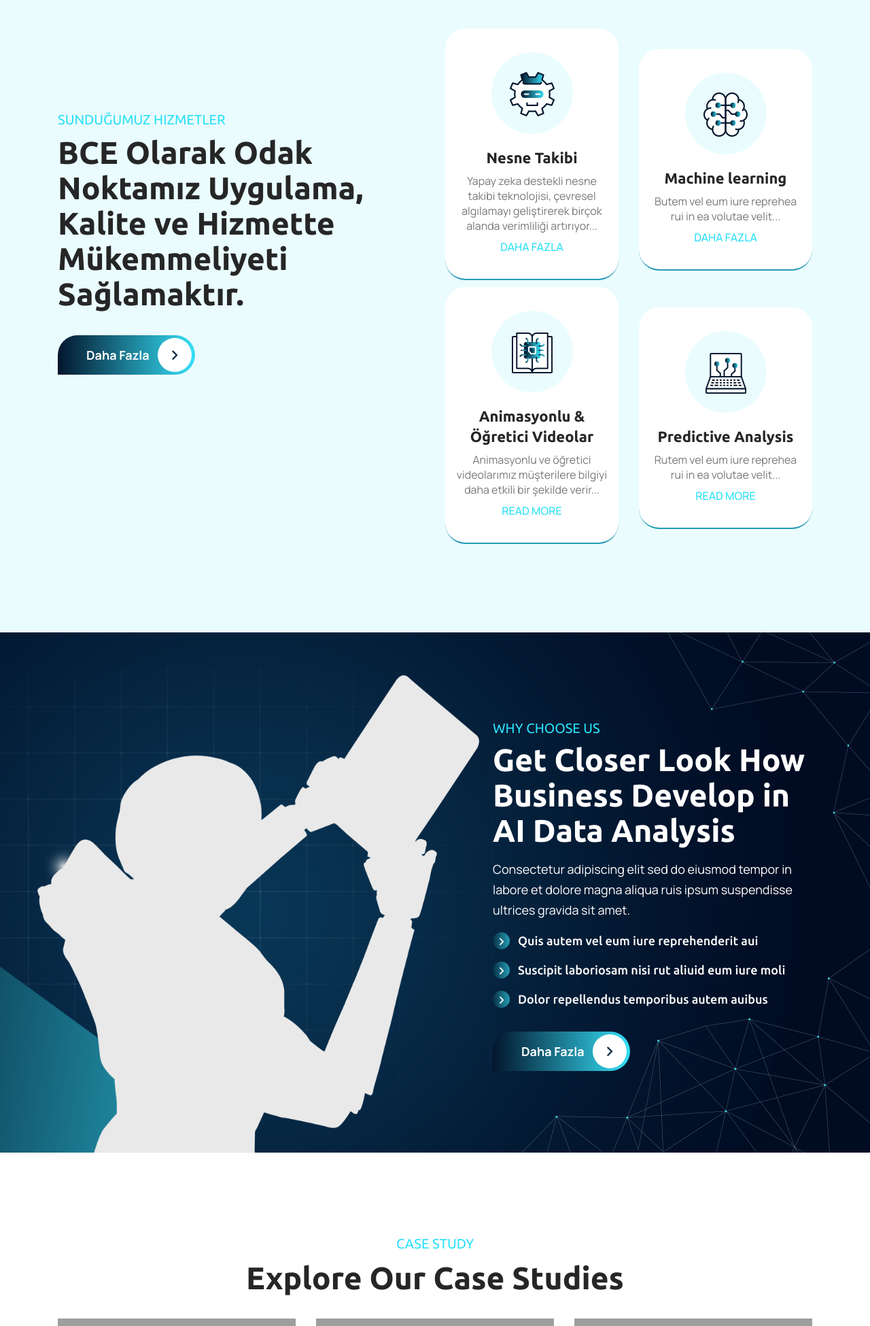
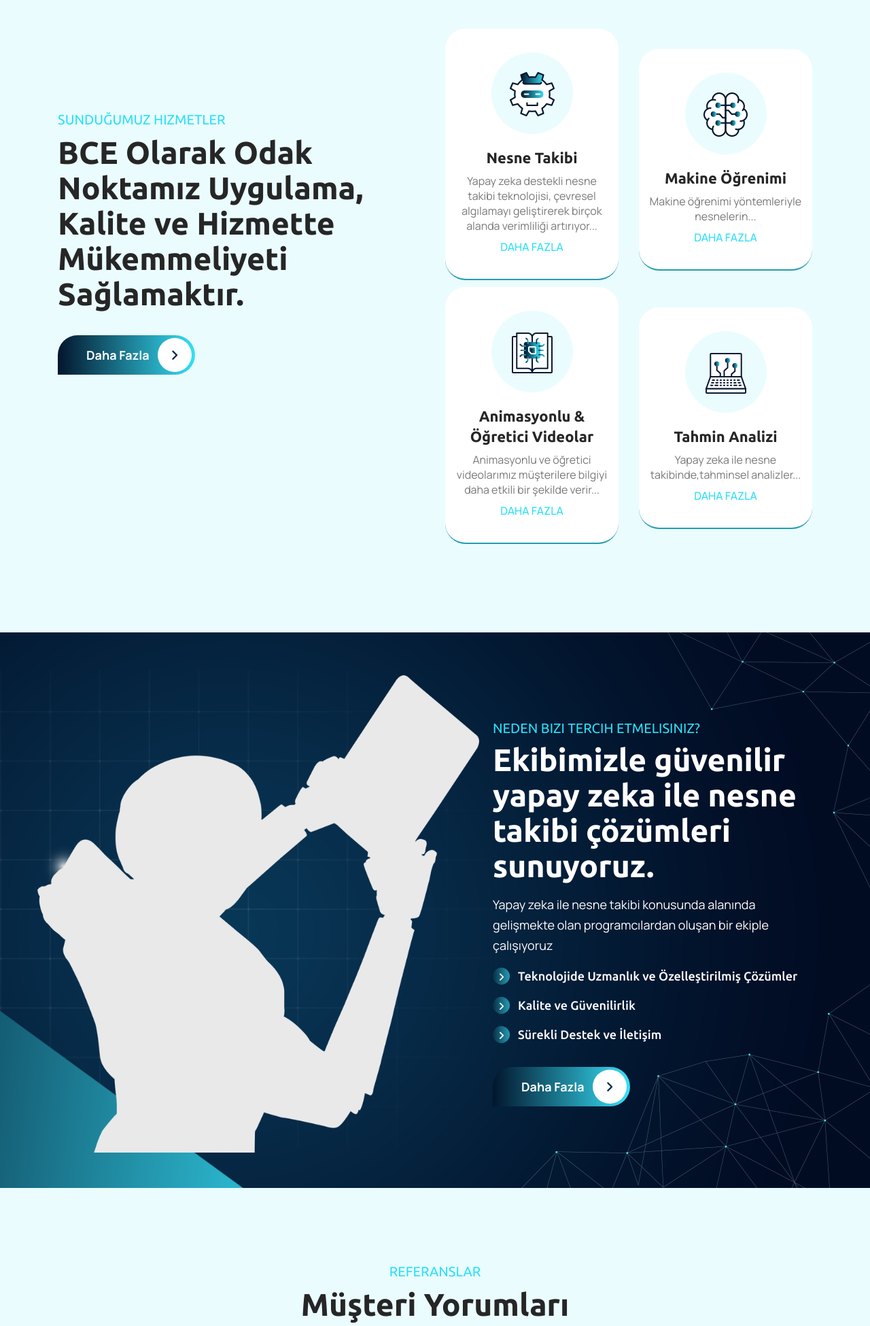
Before and after one commit to m3cthegamer/website, a PHP site: page /test/index.php in a window 1280 px wide. Shown: the part 1810-3760 px from the top of the page at 68% size. Run offline with PHP 8.4, Linux system fonts and the light colour scheme; some libraries are stand-ins or nearby versions; grey boxes are pictures that could not be loaded.

Commit message:
SİTE SON HALİ

```diff
--- a/about.html
+++ b/about.html
@@ -67,7 +67,7 @@
                             <div class="dropdown-menu drop-down-content">
                                 <ul class="list-unstyled drop-down-pages">
                                     <li class="nav-item">
-                                        <a class="dropdown-item nav-link" href="./team.html">Takımımız</a>
+                                        <a class="dropdown-item nav-link" href="./market.php">Market</a>
                                     </li>
                                     <li class="nav-item">
                                         <a class="dropdown-item nav-link" href="./faq.html">S.S.S</a>
@@ -334,7 +334,7 @@
                         <ul class="list-unstyled mb-0">
                             <li><i class="fa-solid fa-angle-right"></i><a href="./service.html" class=" text-size-16 text text-decoration-none">Nesne Takibi</a></li>
                             <li><i class="fa-solid fa-angle-right"></i><a href="./faq.html" class=" text-size-16 text text-decoration-none">Referanslar</a></li>
-                            <li><i class="fa-solid fa-angle-right"></i><a href="./team.html" class=" text-size-16 text text-decoration-none">Takımımız</a></li>
+                            <li><i class="fa-solid fa-angle-right"></i><a href="./market.php" class=" text-size-16 text text-decoration-none">Market</a></li>
                             <li><i class="fa-solid fa-angle-right"></i><a href="./faq.html" class=" text-size-16 text text-decoration-none">S.S.S</a></li>
                         </ul>
                     </div>
--- a/contact.html
+++ b/contact.html
@@ -67,7 +67,7 @@
                             <div class="dropdown-menu drop-down-content">
                                 <ul class="list-unstyled drop-down-pages">
                                     <li class="nav-item">
-                                        <a class="dropdown-item nav-link" href="./team.html">Takımımız</a>
+                                        <a class="dropdown-item nav-link" href="./market.php">Market</a>
                                     </li>
                                     <li class="nav-item">
                                         <a class="dropdown-item nav-link" href="./faq.html">S.S.S</a>
@@ -266,7 +266,7 @@
                         <ul class="list-unstyled mb-0">
                             <li><i class="fa-solid fa-angle-right"></i><a href="./service.html" class=" text-size-16 text text-decoration-none">Nesne Takibi</a></li>
                             <li><i class="fa-solid fa-angle-right"></i><a href="./faq.html" class=" text-size-16 text text-decoration-none">Referanslar</a></li>
-                            <li><i class="fa-solid fa-angle-right"></i><a href="./team.html" class=" text-size-16 text text-decoration-none">Takımımız</a></li>
+                            <li><i class="fa-solid fa-angle-right"></i><a href="./market.php" class=" text-size-16 text text-decoration-none">Market</a></li>
                             <li><i class="fa-solid fa-angle-right"></i><a href="./faq.html" class=" text-size-16 text text-decoration-none">S.S.S</a></li>
                         </ul>
                     </div>
--- a/faq.html
+++ b/faq.html
@@ -66,7 +66,7 @@
                             <div class="dropdown-menu drop-down-content">
                                 <ul class="list-unstyled drop-down-pages">
                                     <li class="nav-item">
-                                        <a class="dropdown-item nav-link" href="./team.html">Takımımız</a>
+                                        <a class="dropdown-item nav-link" href="./market.php">Market</a>
                                     </li>
                                     <li class="nav-item active">
                                         <a class="dropdown-item nav-link" href="./faq.html">S.S.S</a>
@@ -372,7 +372,7 @@
                         <ul class="list-unstyled mb-0">
                             <li><i class="fa-solid fa-angle-right"></i><a href="./service.html" class=" text-size-16 text text-decoration-none">Nesne Takibi</a></li>
                             <li><i class="fa-solid fa-angle-right"></i><a href="./faq.html" class=" text-size-16 text text-decoration-none">Referanslar</a></li>
-                            <li><i class="fa-solid fa-angle-right"></i><a href="./team.html" class=" text-size-16 text text-decoration-none">Takımımız</a></li>
+                            <li><i class="fa-solid fa-angle-right"></i><a href="./market.php" class=" text-size-16 text text-decoration-none">Market</a></li>
                             <li><i class="fa-solid fa-angle-right"></i><a href="./faq.html" class=" text-size-16 text text-decoration-none">S.S.S</a></li>
                         </ul>
                     </div>
--- a/index.php
+++ b/index.php
@@ -69,7 +69,7 @@
                             <div class="dropdown-menu drop-down-content">
                                 <ul class="list-unstyled drop-down-pages">
                                     <li class="nav-item">
-                                        <a class="dropdown-item nav-link" href="./team.html">Takımımız</a>
+                                        <a class="dropdown-item nav-link" href="./market.php">Market</a>
                                     </li>
                                     <li  class="nav-item">
                                         <a class="dropdown-item nav-link" href="./faq.html">S.S.S</a>
@@ -218,8 +218,8 @@
                                     <figure class="service-learningicon">
                                         <img src="./assets/images/service-learningicon.png" alt="" class="img-fluid">
                                     </figure>
-                                    <h4>Machine learning</h4>
-                                    <p class="text-size-16 mb-2">Butem vel eum iure reprehea rui in ea volutae velit...</p>
+                                    <h4>Makine Öğrenimi</h4>
+                                    <p class="text-size-16 mb-2">Makine öğrenimi yöntemleriyle nesnelerin...</p>
                                     <a class="read_more text-decoration-none" href="./service.html">Daha Fazla</a>
                                 </div>
                             </div>
@@ -233,7 +233,7 @@
                                 </figure>
                                 <h4>Animasyonlu & Öğretici Videolar</h4>
                                 <p class="text-size-16 mb-2">Animasyonlu ve öğretici videolarımız müşterilere bilgiyi daha etkili bir şekilde verir...</p>
-                                <a class="read_more text-decoration-none" href="./service.html">Read More</a>
+                                <a class="read_more text-decoration-none" href="./service.html">Daha Fazla</a>
                             </div>
                         </div>
                         <div class="col-lg-6 col-md-6 col-sm-6 col-12">
@@ -242,9 +242,9 @@
                                     <figure class="service-analysicon">
                                         <img src="./assets/images/service-analysicon.png" alt="" class="img-fluid">
                                     </figure>
-                                    <h4>Predictive Analysis</h4>
-                                    <p class="text-size-16 mb-2">Rutem vel eum iure reprehea rui in ea volutae velit...</p>
-                                    <a class="read_more text-decoration-none" href="./service.html">Read More</a>
+                                    <h4>Tahmin Analizi</h4>
+                                    <p class="text-size-16 mb-2">Yapay zeka ile nesne takibinde,tahminsel analizler...</p>
+                                    <a class="read_more text-decoration-none" href="./service.html">Daha Fazla</a>
                                 </div>
                             </div>
                         </div>
@@ -270,14 +270,13 @@
             </div>
             <div class="col-lg-6 col-md-12 col-sm-12 col-12 order-lg-2 order-1">
                 <div class="choose_content" data-aos="fade-right">
-                    <h5>Why Choose Us</h5>
-                    <h2 class="text-white">Get Closer Look How Business Develop in AI Data Analysis</h2>
-                    <p class="text-white text-size-18">Consectetur adipiscing elit sed do eiusmod tempor in
-                        labore et dolore magna aliqua ruis ipsum suspendisse ultrices gravida sit amet.</p>
+                    <h5>Neden Bizi Tercih Etmelisiniz?</h5>
+                    <h2 class="text-white">Ekibimizle güvenilir yapay zeka ile nesne takibi çözümleri sunuyoruz.</h2>
+                    <p class="text-white text-size-18">Yapay zeka ile nesne takibi konusunda alanında gelişmekte olan programcılardan oluşan bir ekiple çalışıyoruz</p>
                     <ul class="list-unstyled mb-0">
-                        <li class="text-white text text-size-18"><i class="circle fa-regular fa-angle-right"></i>Quis autem vel eum iure reprehenderit aui</li>
-                        <li class="text-white text text-size-18"><i class="circle fa-regular fa-angle-right"></i>Suscipit laboriosam nisi rut aliuid eum iure moli</li>
-                        <li class="text-white text text1 text-size-18"><i class="circle fa-regular fa-angle-right"></i>Dolor repellendus temporibus autem auibus</li>
+                        <li class="text-white text text-size-18"><i class="circle fa-regular fa-angle-right"></i>Teknolojide Uzmanlık ve Özelleştirilmiş Çözümler</li>
+                        <li class="text-white text text-size-18"><i class="circle fa-regular fa-angle-right"></i>Kalite ve Güvenilirlik</li>
+                        <li class="text-white text text1 text-size-18"><i class="circle fa-regular fa-angle-right"></i>Sürekli Destek ve İletişim</li>
                     </ul>
                     <a class="read_more text-decoration-none" href="./about.html">Daha Fazla<i class="circle fa-regular fa-angle-right"></i></a>
                 </div>
@@ -289,120 +288,27 @@
     </figure>
 </section>
 <!-- Case Study -->
-<section class="study-section">
-    <div class="container">
-        <div class="row">
-            <div class="col-12">
-                <div class="study_content">
-                    <h5>Case Study</h5>
-                    <h2>Explore Our Case Studies</h2>
-                </div>
-            </div>
-        </div>
-        <div class="row" data-aos="fade-up">
-            <div class="col-lg-4 col-md-4 col-sm-6 col-12">
-                <div class="case-box overlay">
-                    <figure class="image mb-0">
-                        <img src="./assets/images/case-image1.png" alt="" class="img-fluid">
-                    </figure>
-                    <div class="content">
-                        <span class="text-white">Robot Technology</span>
-                        <h4 class="text-white">Officia deserunt mollitia animi nobis</h4>
-                        <i class="circle fa-regular fa-angle-right"></i>
-                    </div>
-                </div>
-            </div>
-            <div class="col-lg-4 col-md-4 col-sm-6 col-12">
-                <div class="case-box overlay">
-                    <figure class="image mb-0">
-                        <img src="./assets/images/case-image2.png" alt="" class="img-fluid">
-                    </figure>
-                    <div class="content">
-                        <span class="text-white">User Research</span>
-                        <h4 class="text-white">Eum iure reprehenderit velit esse</h4>
-                        <i class="circle fa-regular fa-angle-right"></i>
-                    </div>
-                </div>
-            </div>
-            <div class="col-lg-4 col-md-4 col-sm-6 col-12">
-                <div class="case-box overlay">
-                    <figure class="image mb-0">
-                        <img src="./assets/images/case-image3.png" alt="" class="img-fluid">
-                    </figure>
-                    <div class="content">
-                        <span class="text-white">Machine Learning</span>
-                        <h4 class="text-white">Duis aute irure dolor in reprehenderit</h4>
-                        <i class="circle fa-regular fa-angle-right"></i>
-                    </div>
-                </div>
-            </div>
-        </div>
-        <div class="lower-images" data-aos="fade-up">
-            <div class="row">
-                <div class="col-lg-4 col-md-4 col-sm-6 col-12">
-                    <div class="case-box overlay">
-                        <figure class="image mb-0">
-                            <img src="./assets/images/case-image4.png" alt="" class="img-fluid">
-                        </figure>
-                        <div class="content">
-                            <span class="text-white">Data Science</span>
-                            <h4 class="text-white">Numruam eius modi tema incidunt labore </h4>
-                            <i class="circle fa-regular fa-angle-right"></i>
-                        </div>
-                    </div>
-                </div>
-                <div class="col-lg-4 col-md-4 col-sm-6 col-12">
-                    <div class="case-box overlay">
-                        <figure class="image mb-0">
-                            <img src="./assets/images/case-image5.png" alt="" class="img-fluid">
-                        </figure>
-                        <div class="content text-pd">
-                            <span class="text-white">Artificial Intelligence</span>
-                            <h4 class="text-white">Molestiae non recusana delectuse</h4>
-                            <i class="circle fa-regular fa-angle-right"></i>
-                        </div>
-                    </div>
-                </div>
-                <div class="col-lg-4 col-md-4 col-sm-6 col-12">
-                    <div class="case-box overlay">
-                        <figure class="image mb-0">
-                            <img src="./assets/images/case-image6.png" alt="" class="img-fluid">
-                        </figure>
-                        <div class="content">
-                            <span class="text-white">BI execution</span>
-                            <h4 class="text-white">Exercitation ullamco laboris nisa</h4>
-                            <i class="circle fa-regular fa-angle-right"></i>
-                        </div>
-                    </div>
-                </div>
-            </div>
-        </div>
-        <div class="button">
-            <a class="view_all text-decoration-none" href="./about.html">Hepsini Gör<i class="circle fa-regular fa-angle-right"></i></a>
-        </div>
-    </div>
-</section>
+
 <!-- Testimonial -->
 <section class="testimonial-section">
     <div class="container">
         <div class="row position-relative">
             <div class="col-12">
                 <div class="heading">
-                    <h5>Testimonials</h5>
-                    <h2>Hear it From Our Clients</h2>
+                    <h5>Referanslar</h5>
+                    <h2>Müşteri Yorumları</h2>
                 </div>
                 <div id="carouselExampleControls" class="carousel slide" data-ride="carousel">
                     <div class="carousel-inner">
                         <div class="carousel-item active">
                             <div class="testimonial_content">
                                 <div class="content-box">
-                                    <p class="h4">“Quisquam est, qui dolorem ipsum quia dolor sit amet conse aetur, adipisci velit, sed ruia non numquam eius modi temor
-                                        incidunt ut labore et dolore magnam alieuam zuaerat voluta tem nostrum exercitationem”</p>
+                                    <p class="h4">“Im very lucky to have a met you guys. HERSEY ICIN TESEKKURLER!!!!”</p>
                                     <figure class="testimonial-image mb-0">
                                         <img src="./assets/images/testimonial-image.png" alt="" class="img-fluid">
                                     </figure>
-                                    <span class="text-size-18">Peter Johns</span>
-                                    <span class="text-size-16 mb-0">Head of informatics at EBI</span>
+                                    <span class="text-size-18">John Bale</span>
+                                    <span class="text-size-16 mb-0">Yabancı</span>
                                     <div class="box">
                                         <figure class="testimonial-comas mb-0">
                                             <img src="./assets/images/testimonial-comas.png" alt="" class="img-fluid">
@@ -414,13 +320,13 @@
                         <div class="carousel-item">
                             <div class="testimonial_content">
                                 <div class="content-box">
-                                    <p>“Quisquam est, qui dolorem ipsum quia dolor sit amet conse aetur, adipisci velit, sed ruia non numquam eius modi temor
-                                        incidunt ut labore et dolore magnam alieuam zuaerat voluta tem nostrum exercitationem”</p>
+                                    <p>“Harika bir deneyim oldu benim için,her şey için teşekürler.
+                                        ”</p>
                                     <figure class="testimonial-image mb-0">
                                         <img src="./assets/images/testimonial-image.png" alt="" class="img-fluid">
                                     </figure>
-                                    <span class="text-size-18">Peter Johns</span>
-                                    <span class="text-size-16 mb-0">Head of informatics at EBI</span>
+                                    <span class="text-size-18">Beril Duman</span>
+                                    <span class="text-size-16 mb-0">Bilgi Verilmedi</span>
                                     <div class="box">
                                         <figure class="testimonial-comas">
                                             <img src="./assets/images/testimonial-comas.png" alt="" class="img-fluid">
@@ -433,11 +339,11 @@
                     <div class="pagination-outer">
                         <a class="carousel-control-next" href="#carouselExampleControls" role="button" data-slide="next">
                             <i class="fa-solid fa-angle-right"></i>
-                            <span class="sr-only">Next</span>
+                            <span class="sr-only">Sonraki</span>
                         </a>
                         <a class="carousel-control-prev" href="#carouselExampleControls" role="button" data-slide="prev">
                             <i class="fa-solid fa-angle-left"></i>
-                            <span class="sr-only">Previous</span>
+                            <span class="sr-only">Önceki</span>
                         </a>
                     </div>
                 </div>
@@ -607,7 +513,8 @@
                         <h4 class="heading text-white">Hizmetlerimiz</h4>
                         <ul class="list-unstyled mb-0">
                             <li><i class="fa-solid fa-angle-right"></i><a href="./service.html" class=" text-size-16 text text-decoration-none">Nesne Takibi</a></li>
-                            <li><i class="fa-solid fa-angle-right"></i><a href="./team.html" class=" text-size-16 text text-decoration-none">Takımımız</a></li>
+                            <li><i class="fa-solid fa-angle-right"></i><a href="./faq.html" class=" text-size-16 text text-decoration-none">Referanslar</a></li>
+                            <li><i class="fa-solid fa-angle-right"></i><a href="./market.php" class=" text-size-16 text text-decoration-none">Market</a></li>
                             <li><i class="fa-solid fa-angle-right"></i><a href="./faq.html" class=" text-size-16 text text-decoration-none">S.S.S</a></li>
                         </ul>
                     </div>
--- a/projects.html
+++ b/projects.html
@@ -67,7 +67,7 @@
                             <div class="dropdown-menu drop-down-content">
                                 <ul class="list-unstyled drop-down-pages">
                                     <li class="nav-item">
-                                        <a class="dropdown-item nav-link" href="./team.html">Takımımız</a>
+                                        <a class="dropdown-item nav-link" href="./market.php">Market</a>
                                     </li>
                                     <li class="nav-item">
                                         <a class="dropdown-item nav-link" href="./faq.html">S.S.S</a>
--- a/service.html
+++ b/service.html
@@ -66,7 +66,7 @@
                             <div class="dropdown-menu drop-down-content">
                                 <ul class="list-unstyled drop-down-pages">
                                     <li class="nav-item">
-                                        <a class="dropdown-item nav-link" href="./team.html">Takımımız</a>
+                                        <a class="dropdown-item nav-link" href="./market.php">Market</a>
                                     </li>
                                     <li class="nav-item">
                                         <a class="dropdown-item nav-link" href="./faq.html">S.S.S</a>
```
Also changed, not shown: market.php (+18 -18 lines), projects.php (+4 -4 lines).
